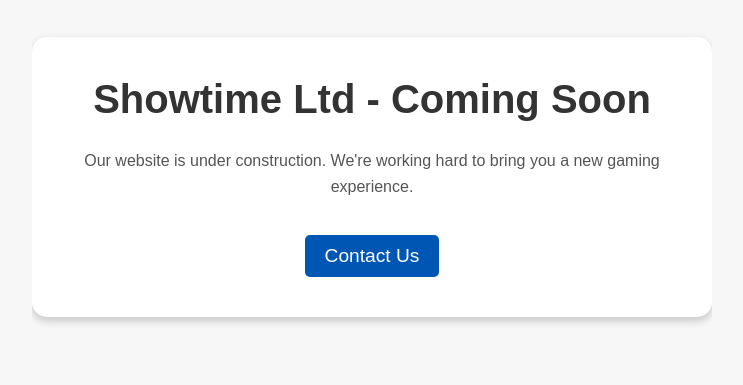
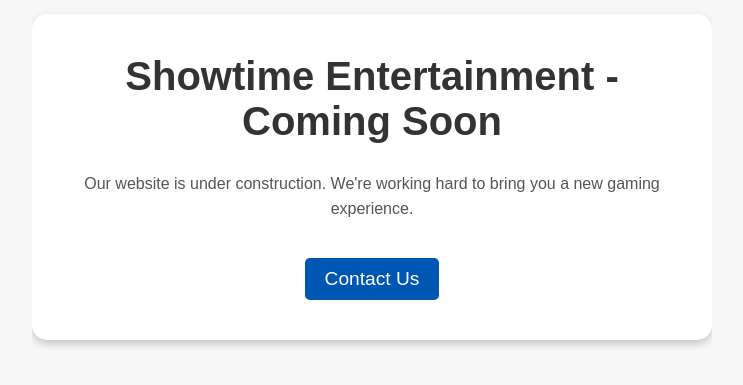
Before and after one commit to LilMuttonJr/Showtime-Ltd, a plain HTML site: page index.html in a window 1280 px wide. Shown: the part 223-608 px from the top of the page, without its empty margins (268-1011 px from the left). Drawn offline with Linux system fonts and the light colour scheme.

Commit message:
Update index.html

```diff
--- a/index.html
+++ b/index.html
@@ -13,7 +13,7 @@
 </head>
 <body>
     <div class="content-box">
-        <h1 id="headline">Showtime Ltd - Coming Soon</h1>
+        <h1 id="headline">Showtime Entertainment - Coming Soon</h1>
         <p>Our website is under construction. We're working hard to bring you a new gaming experience.</p>
         <button onclick="location.href='mailto:info@showtimeLtd.com';" class="contact-btn">Contact Us</button>
     </div>
```
